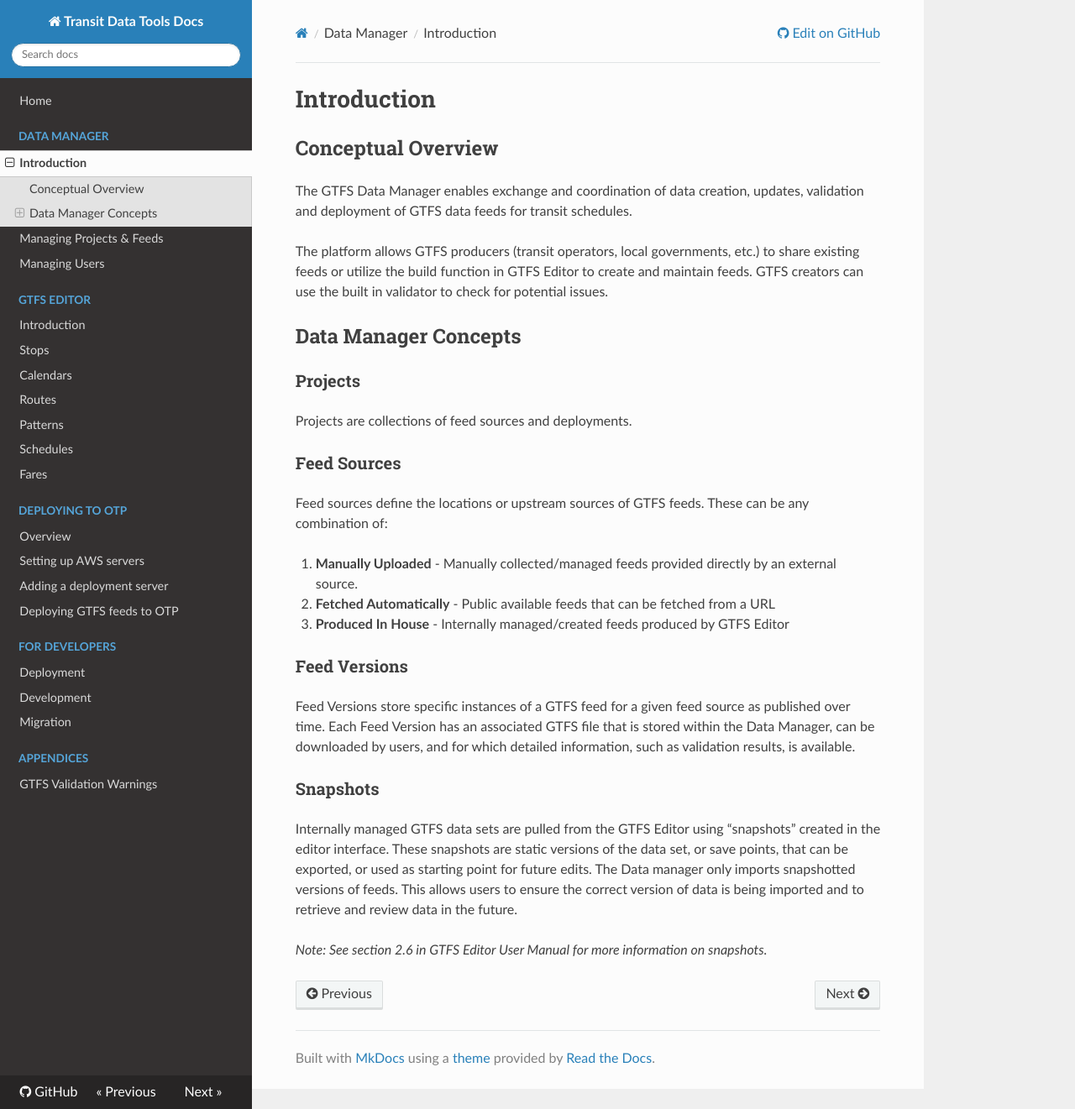
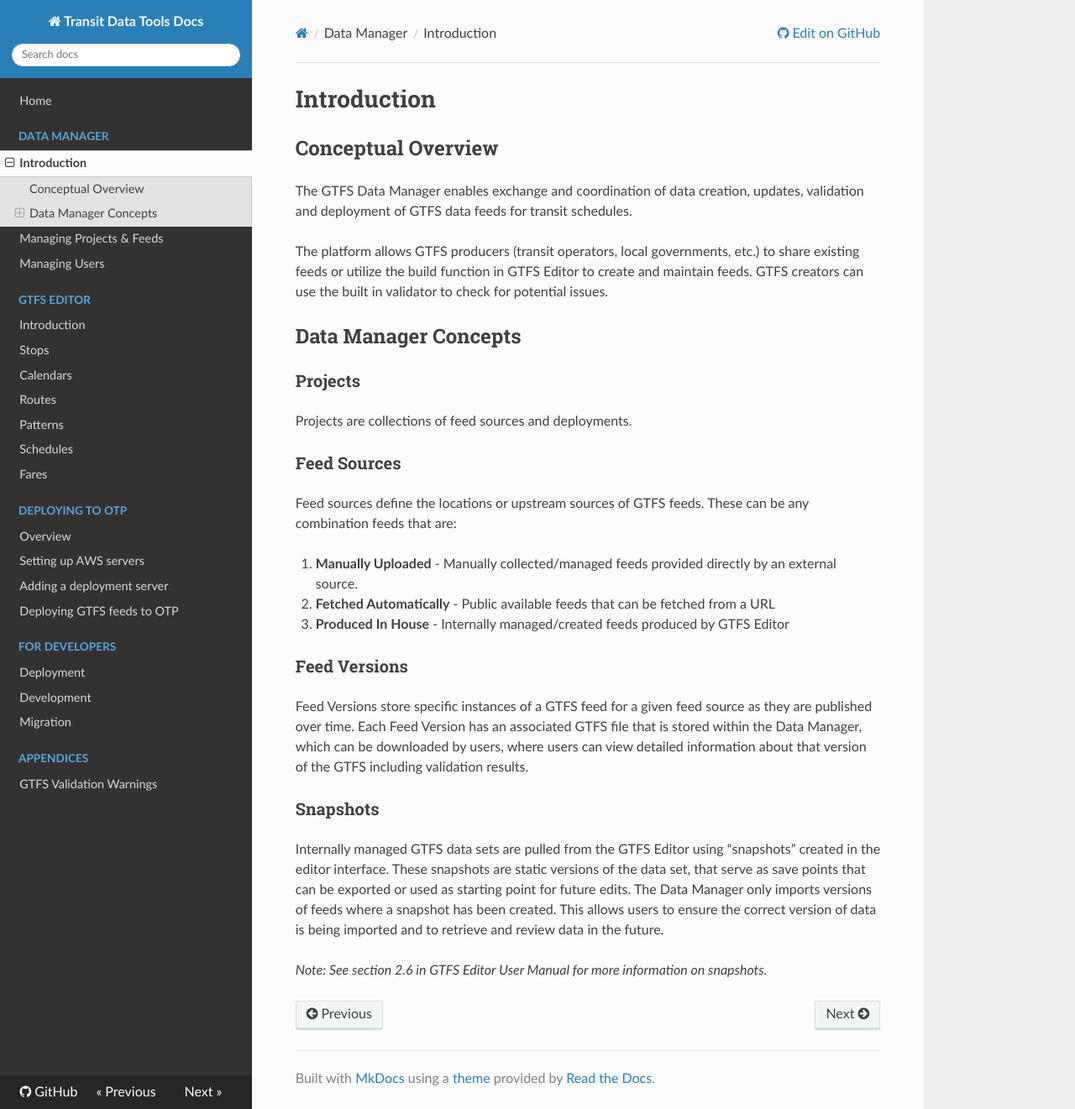
Before and after one commit to wtchen/datatools-ui, an MkDocs documentation site: the page built from docs/user/introduction.md, in a window 1280 px wide and 1321 px high. Shown: the whole window at 84% size. Built offline with MkDocs 1.6.1, drawn with Linux system fonts in a browser that asks for light colours; nearby versions of some CDN libraries; old or Windows-style settings are respelled for this version of MkDocs.

Commit message:
Update introduction.md

```diff
--- a/docs/user/introduction.md
+++ b/docs/user/introduction.md
@@ -14,7 +14,7 @@ Projects are collections of feed sources and deployments.
 
 ### Feed Sources
 
-Feed sources define the locations or upstream sources of GTFS feeds. These can be any combination of:
+Feed sources define the locations or upstream sources of GTFS feeds. These can be any combination feeds that are:
 
 1. **Manually Uploaded** - Manually collected/managed feeds provided directly by an external source.
 2. **Fetched Automatically** - Public available feeds that can be fetched from a URL
@@ -22,10 +22,11 @@ Feed sources define the locations or upstream sources of GTFS feeds. These can b
 
 ### Feed Versions
 
-Feed Versions store specific instances of a GTFS feed for a given feed source as published over time. Each Feed Version has an associated GTFS file that is stored within the Data Manager, can be downloaded by users, and for which detailed information, such as validation results, is available.
-
+Feed Versions store specific instances of a GTFS feed for a given feed source as they are published over time. Each Feed Version has an associated GTFS file that is stored within the Data Manager, which can be downloaded by users, where users can view detailed information about that version of the GTFS including validation results.
 ### Snapshots
 
-Internally managed GTFS data sets are pulled from the GTFS Editor using “snapshots” created in the editor interface. These snapshots are static versions of the data set, or save points, that can be exported, or used as starting point for future edits. The Data manager only imports snapshotted versions of feeds. This allows users to ensure the correct version of data is being imported and to retrieve and review data in the future.
+Internally managed GTFS data sets are pulled from the GTFS Editor using “snapshots” created in the editor interface. These snapshots are static versions of the data set, that serve as save points that can be exported or used as starting point for future edits. The Data Manager only imports versions of feeds where a snapshot has been created. This allows users to ensure the correct version of data is being imported and to retrieve and review data in the future.
+
+
 
 *Note: See section 2.6 in GTFS Editor User Manual for more information on snapshots.*
```
